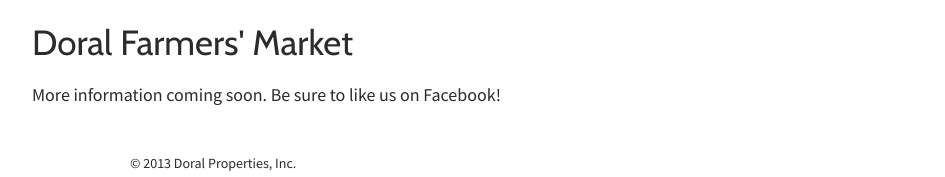
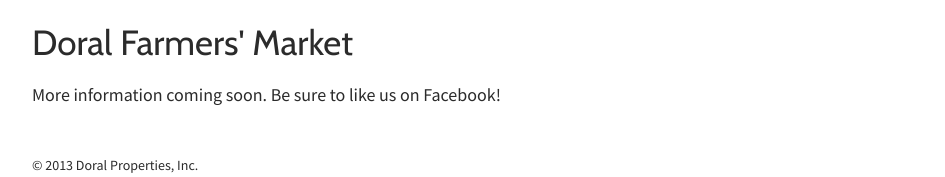
Before and after one commit to ryankask/doralproperties, a website: page app/index.html in a window 1280 px wide. Shown: the part 1077-1254 px from the top of the page, without its empty margins (167-1112 px from the left). Drawn offline with nearby package versions, Linux system fonts and the light colour scheme; files that its build step writes are made by us from their sources.

Commit message:
Fix footer font size.

```diff
--- a/app/index.html
+++ b/app/index.html
@@ -24,7 +24,7 @@
     </div>
     <div id="main" role="main" ng-view></div>
     <footer>
-      © 2013 Doral Properties, Inc.
+      <small>© 2013 Doral Properties, Inc.</small>
     </footer>
     <script src="/static/js/build.js"></script>
     <script>
--- a/sass/_app.scss
+++ b/sass/_app.scss
@@ -118,8 +118,11 @@
 }
 
 footer {
+  clear: both;
+}
+
+small {
   @include adjust-font-size-to($smallpx);
-  clear: both;
 }
 
 @import "components/flexslider";
```
Also changed, not shown: app/static/css/screen.css.
